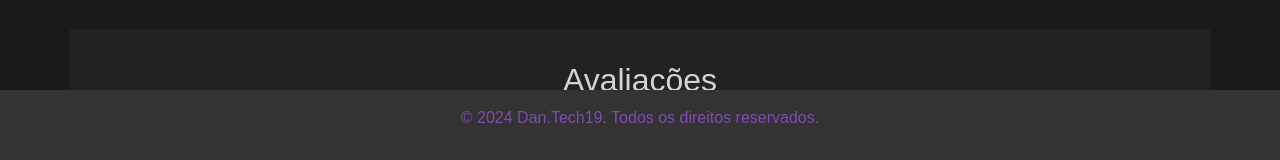
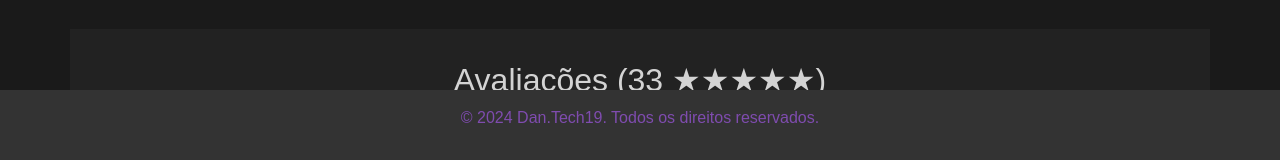
Before and after one commit to DaniloGoulart19/DanTechSite, a plain HTML site: page index.html in a window 1280 px wide. Shown: the part 638-798 px from the top of the page. Drawn offline with nearby package versions, Linux system fonts and the light colour scheme.

Commit message:
modified:   index.html

```diff
--- a/index.html
+++ b/index.html
@@ -136,7 +136,7 @@
         </div>
     </div>
     <div class="container testimonials" id="testimonials">
-        <h2>Avaliações</h2>
+        <h2>Avaliações (33 ★★★★★)</h2>
         <p>Essas avaliações foram extraídas da OLX para garantir a autenticidade dos dados.</p>
         <div id="testimonialCarousel" class="carousel slide" data-ride="carousel">
             <div class="carousel-inner">
@@ -351,7 +351,7 @@
                     </div>
                 </div>
                 <div class="carousel-item">
-                    <div class="testimonial-box">
+                       <div class="testimonial-box">
                         <p><strong>DERIK</strong></p>
                         <div class="rating">★★★★★</div>
                         <p><em>Ram</em></p>
```
